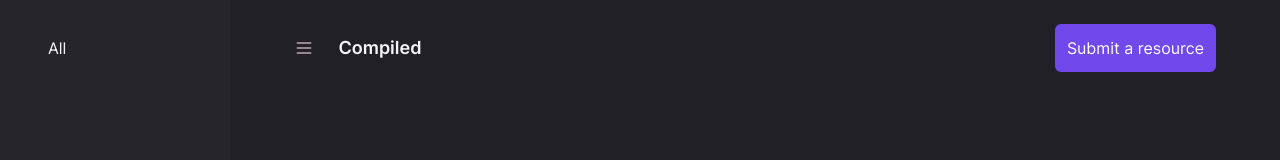
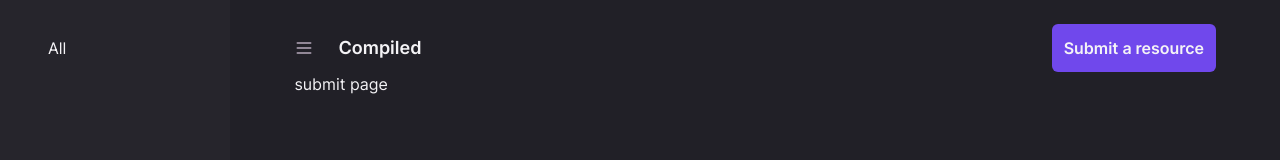
Before and after one commit to JudeTejada/Compiled, a Next.js app: page /submit in a window 1280 px wide. Shown: the top 160 px of the page. Built offline with nearby package versions, Linux system fonts and the light colour scheme.

Commit message:
setup submit page content

```diff
--- a/components/button/Button.tsx
+++ b/components/button/Button.tsx
@@ -21,7 +21,7 @@ export const Button = ({ children }: React.PropsWithChildren<Props>) => {
   return (
     <button
       role='button'
-      className='px-3 py-3 text-sm text-white rounded-md outline-none cursor-pointer md:text-base bg-purple hover:bg-purpleLight focus-visible:bg-purpleLight'
+      className='px-3 py-3 text-sm font-semibold rounded-md outline-none cursor-pointer text-whiteite md:text-base bg-purple hover:bg-purpleLight focus-visible:bg-purpleLight'
     >
       {children}
     </button>
--- a/components/header/header.tsx
+++ b/components/header/header.tsx
@@ -28,7 +28,9 @@ export const Header: React.FC = () => {
             className='w-5 h-5 mr-6 cursor-pointer text-secondaryLight focus-visible:text-primaryLight'
             onClick={() => setMenu(!getMenu)}
           />
-          <h1 className='text-lg font-semibold'>Compiled</h1>
+          <NextLink passHref href='/'>
+            <h1 className='text-lg font-semibold cursor-pointer'>Compiled</h1>
+          </NextLink>
         </div>
         <div>
           <NextLink href='/submit' passHref>
--- a/pages/submit.tsx
+++ b/pages/submit.tsx
@@ -1,8 +1,8 @@
-import React from 'react';
-import PropTypes from 'prop-types';
+const SubmitPage = () => {
+  return <div>
 
-const SubmitPage = () => {
-  return <div></div>;
+    submit page
+  </div>;
 };
 
 export default SubmitPage;
```
Also changed, not shown: 1 other file (tests, documents, lock files or other folders).
